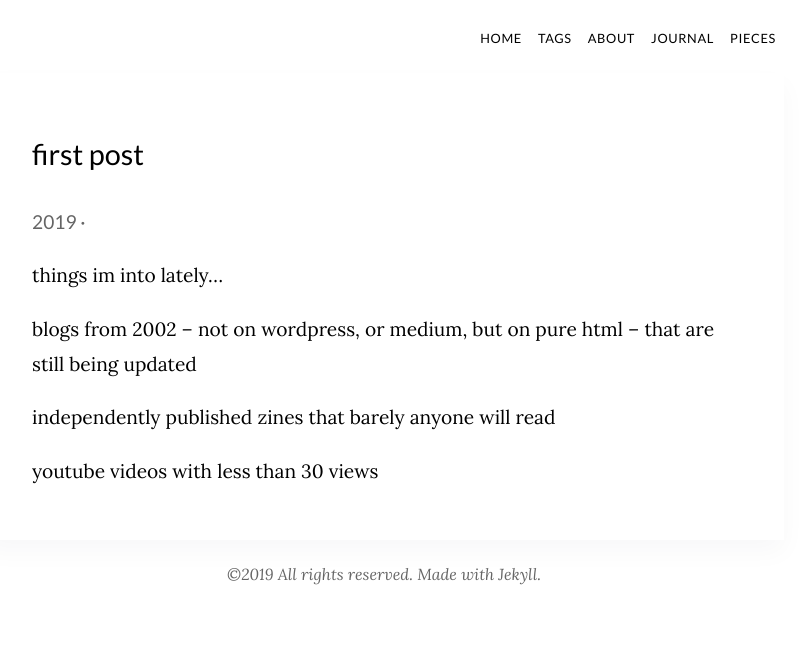
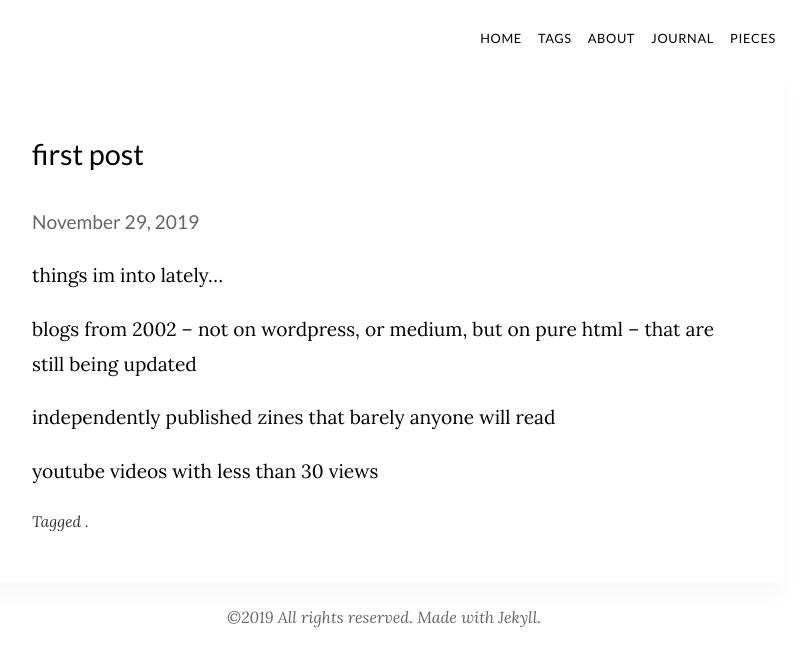
Before and after one commit to lycheekimchi/lycheekimchi.github.io, a Jekyll site: the page built from _journals/2019-11-29-first-post.md, in a window 1280 px wide. Shown: the top 667 px of the page, without its empty margins (256-1062 px from the left). Built offline with Jekyll 4.4.1, drawn with Linux system fonts in a browser that asks for light colours; some web fonts are replaced.

Commit message:
updates to journal (long date); remove disqus

```diff
--- a/_layouts/journal.html
+++ b/_layouts/journal.html
@@ -5,7 +5,12 @@ layout: default
 <article class="post" role="article">
 	<div class="meta">
   <h1>{{ page.title }}</h1>
-  <time class="date" datetime="{{ page.date | date_to_xmlschema }}">{{ page.date | date: "%Y" }} &middot; {{ page.category }}</time>
+  <time class="date" datetime="{{ page.date | date_to_xmlschema }}">{{ page.date | date: "%B %-d, %Y" }}</time>
   <div class="meta">
   {{ content }}
+    <p style="font-size:80%;font-style:italic;opacity:80%">
+      Tagged
+      {% for tag in page.tags %}
+      <a href="/tag/{{tag}}">#{{tag}}</a>{% unless forloop.last %}, {% endunless %}{% endfor %}.
+    </p>
 </article>
--- a/_layouts/post.html
+++ b/_layouts/post.html
@@ -23,7 +23,4 @@ layout: default
 
  <hr style="height:2px; border:none; margin: 1rem 0; background-color:#e7e9ee;">
 
-
-  {% disqus %}
-
 </article>
```
